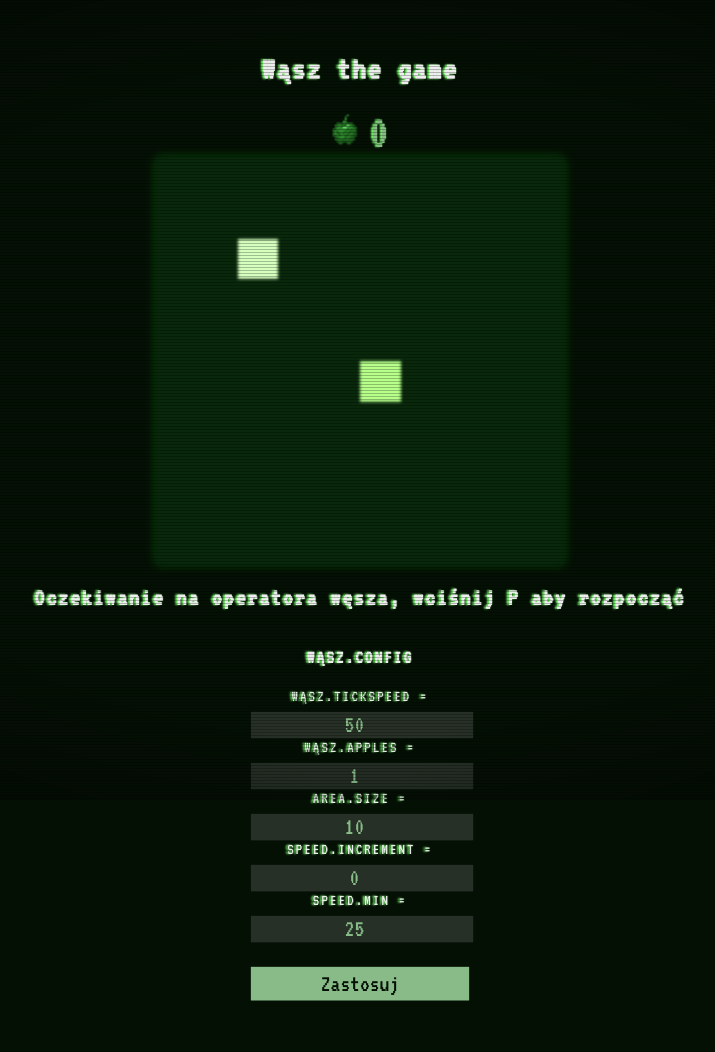
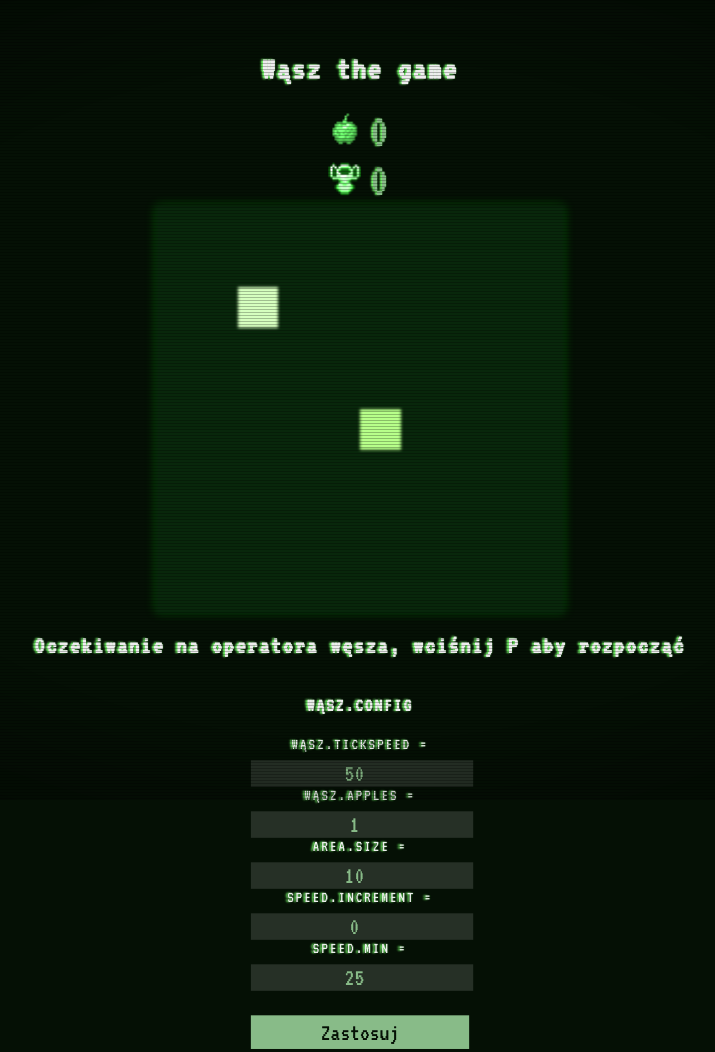
Before and after one commit to Tungstenfur/snake, a plain HTML site: page game.html in a window 1280 px wide. Shown: the whole page, without its empty margins (280-995 px from the left). Drawn offline with Linux system fonts and the light colour scheme.

Commit message:
Hscore display and some tweaks

```diff
--- a/game.html
+++ b/game.html
@@ -11,8 +11,22 @@
     <div class="flex">
       <h1>Wąsz the game</h1>
       <span>
-        <img src="assets/apple.png" alt="apples" id="apple" />
-        <span id="score">0</span>
+        <img
+          src="assets/apple.png"
+          alt="Jabłka"
+          class="icon"
+          style="filter: saturate(160%) brightness(210%)"
+        />
+        <span id="score" class="score">0</span>
+      </span>
+      <span>
+        <img
+          src="assets/hscore.png"
+          alt="Najwyższy wynik"
+          class="icon"
+          style="filter: contrast(120%)"
+        />
+        <span id="hscore" class="score">0</span>
       </span>
       <div class="crt-wrap">
         <canvas id="snakeArea" class="crt-canvas" width="20" height="20">
@@ -57,7 +71,6 @@
           name="increment"
           min="0"
           max="10"
-          step="0.25"
           class="config"
         /><br />
         <label for="minspeed">SPEED.MIN =</label>
--- a/index.css
+++ b/index.css
@@ -56,12 +56,11 @@ html::after {
   flex-direction: column;
   min-height: 100vh;
 }
-#apple {
+.icon {
   width: 2em;
   height: 2em;
-  filter: saturate(200%);
 }
-#score {
+.score {
   font-size: 3em;
   color: #8b8;
 }
--- a/script.js
+++ b/script.js
@@ -37,7 +37,6 @@ document.addEventListener("DOMContentLoaded", function () {
   const areaSizeForm = document.getElementById("areaSize");
   const incrementForm = document.getElementById("increment");
   const minspeedForm = document.getElementById("minspeed");
-
   speedForm.value = storageData.tickspeed;
   applesForm.value = storageData.apples;
   areaSizeForm.value = storageData.areaSize;
@@ -45,6 +44,8 @@ document.addEventListener("DOMContentLoaded", function () {
   minspeedForm.value = storageData.minspeed;
   let isPaused = true;
   const punktyCounter = document.getElementById("score");
+  const hscoreLabel = document.getElementById("hscore");
+  hscoreLabel.textContent = storageData.hscore;
   /*
     0 - puste
     1 - jabko
@@ -152,7 +153,7 @@ document.addEventListener("DOMContentLoaded", function () {
     snake.unshift({ x: nextHeadX, y: nextHeadY });
     area[nextHeadX][nextHeadY] = 2;
 
-    // Jeśli wąż nie zjadł jedzenia, obetnij mu ogon, troche brutalne ale działa
+    // Jeśli wąż nie zjadł jedzenia, obetnij mu ogon, brutalne ale działa
     if (!ateFood) {
       const tail = snake.pop();
       area[tail.x][tail.y] = 0;
@@ -236,10 +237,11 @@ document.addEventListener("DOMContentLoaded", function () {
 
       drawArea();
     } catch (error) {
-      // Nie najlepszy sposób na wykrycie wyjścia poza zakres tablicy, ale ify mi nie chciały działać
+      //wykrycie wyjścia poza zakres tablicy
       killWasz(1);
     }
     await sleep(storageData.tickspeed);
+    //console.log(storageData.tickspeed);
     mainTick();
   }
   //Spawnowanie jabłka
```
Also changed, not shown: assets/hscore.png (added), readme.md.
